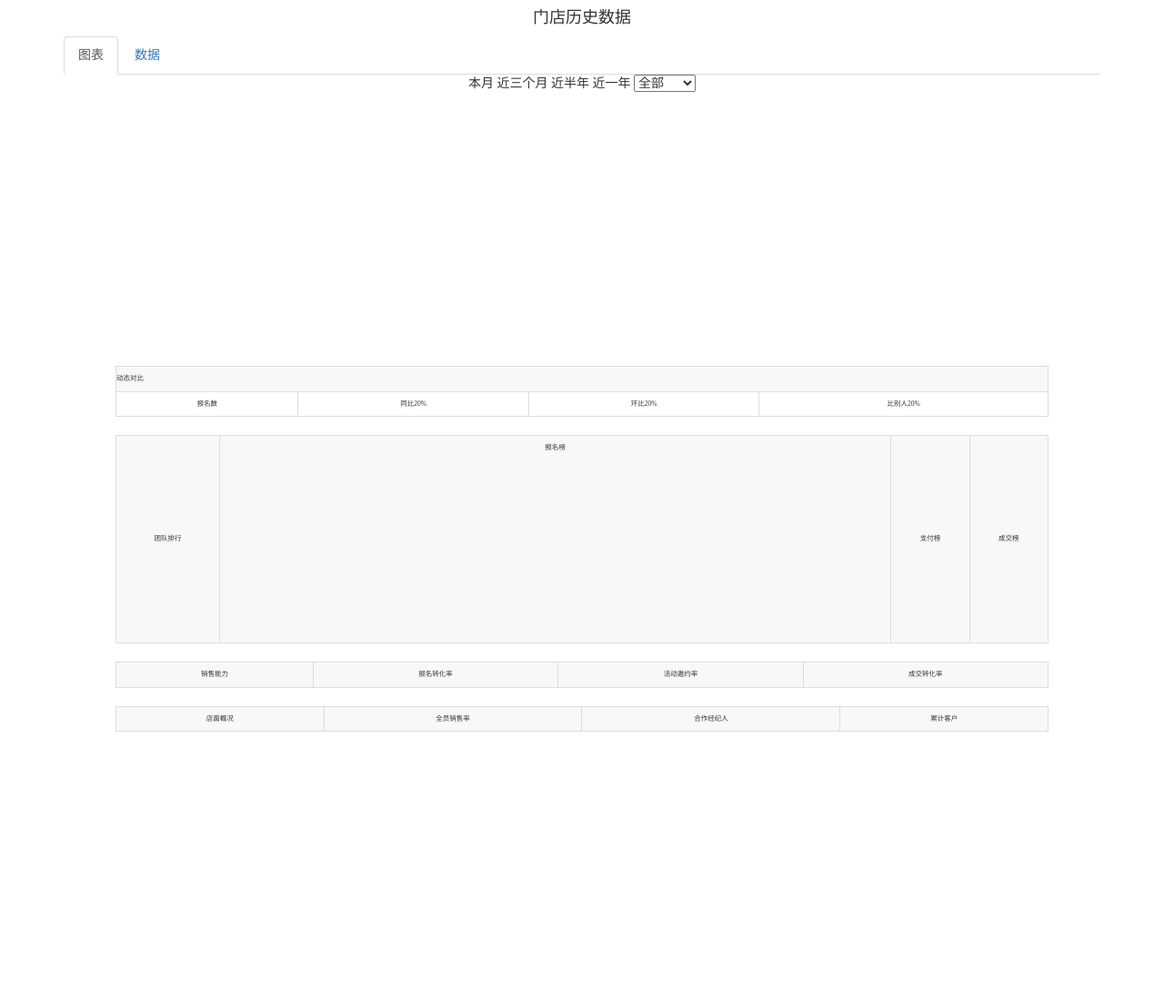
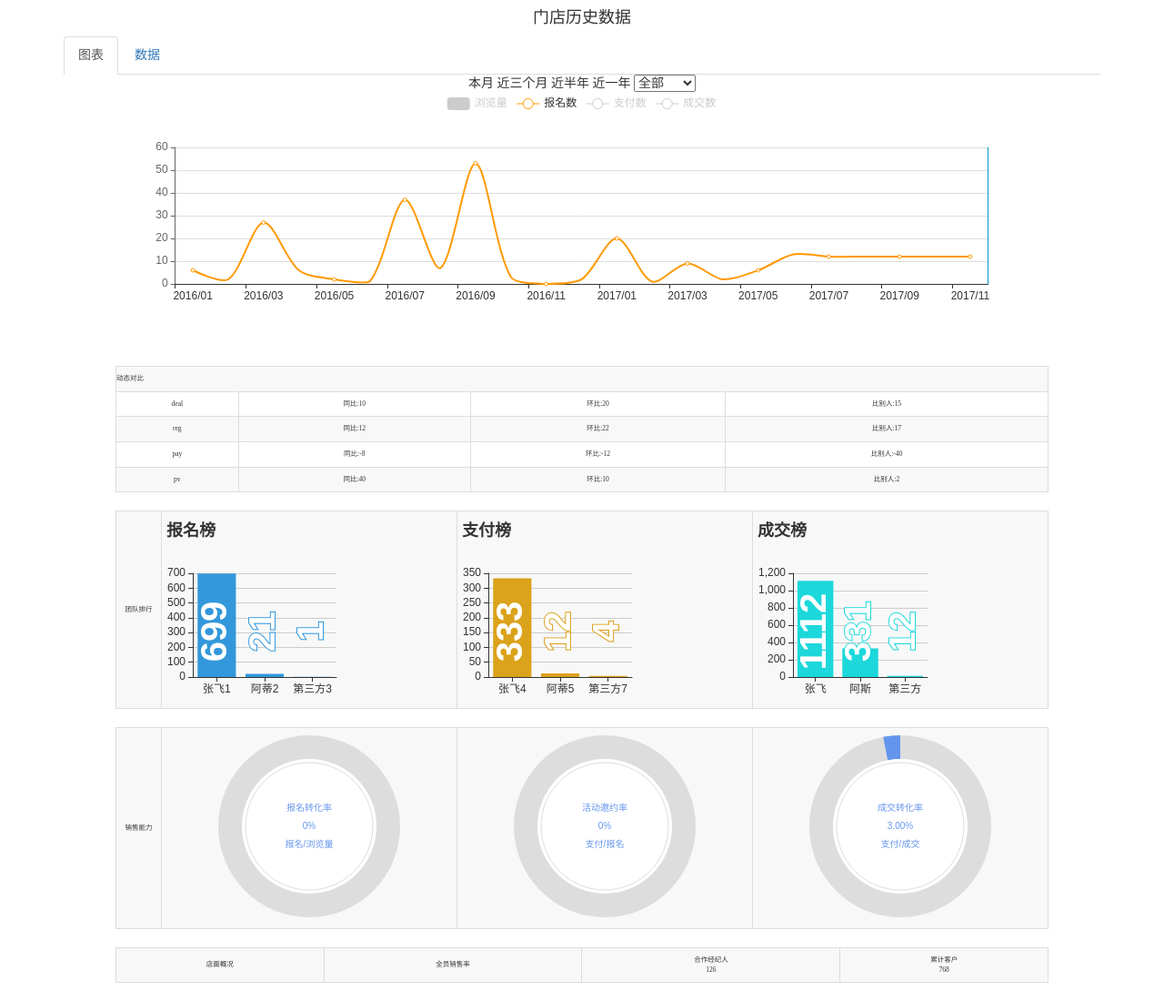
Before and after one commit to qingaoti/Trainer, a website: page HTMLtest/ActEcharts.html in a window 1280 px wide. Shown: the whole page at 91% size. Before the commit the page ends 824 px from the top, so only its background shows below. Drawn offline with nearby package versions, Linux system fonts and the light colour scheme.

Commit message:
提交测试代码

```diff
--- a/HTMLtest/ActEcharts.html
+++ b/HTMLtest/ActEcharts.html
@@ -9,6 +9,7 @@
     <script type="text/javascript" src="./echartwrapper.js"></script>
     <script type="text/javascript" src="./historyReport.js"></script>
     <script type="text/javascript" src="./teamEchart.js"></script>
+    <script type="text/javascript" src="./canvas.js"></script>
 
     <!-- 最新的 Bootstrap 核心 JavaScript 文件 -->
     <script src="https://cdn.bootcss.com/bootstrap/3.3.7/js/bootstrap.min.js"></script>
@@ -81,6 +82,12 @@
         var zoomSize = 6;  // zoom 空间设置
         var _his; //图表
         var _teamReg; // 报名排行
+        var _teamPay; //支付排行
+        var _teamDeal; //成交排行
+        var _regRatio; //报名转化率
+        var _payRatio; // 活动邀约率
+        var _dealRatio; //成交转化率
+
         var _search = {
             startDate:moment().startOf('month').format("YYYY/MM/DD"),
             endDate:moment().format("YYYY/MM/DD"),
@@ -105,9 +112,16 @@
                     initEvent(data.keys);
                     return data.keys;
                 });
-            }).then(function(_monthLen){
+            }).then(function(){
                 _his = new hisChart(_data,'history','historyData');
-                _teamReg = new teamChart('reg');
+                _teamReg = new teamChart('reg','报名榜');
+                _teamPay = new teamChart('pay','支付榜');
+                _teamDeal = new teamChart('deal','成交榜');
+
+                _regRatio = new canvas('regRatio',"报名转化率","报名/浏览量");
+                _payRatio = new canvas('payRatio',"活动邀约率","支付/报名");
+                _dealRatio = new canvas('dealRatio',"成交转化率","支付/成交");
+
                 _his.paint();
                 renderInfo();
 
@@ -267,13 +281,9 @@
                     return;
                 }
                 return response.json().then(function(data){
-                    $("#reg").empty();
-                    $("#pay").empty();
-                    $("#deal").empty();
-                    _teamReg.setOption();
-//                    $("#reg").append(JSON.stringify(data.reg));
-                    $("#pay").append(JSON.stringify(data.pay));
-                    $("#deal").append(JSON.stringify(data.deal));
+                    _teamReg.setData(data.reg);
+                    _teamPay.setData(data.pay);
+                    _teamDeal.setData(data.deal);
                 });
             }).catch(function(err){
                 console.log("Fetch错误:"+err);
@@ -299,12 +309,14 @@
             var payRatio = (reg/pay).toFixed(2);
             var dealRatio = (pay/deal).toFixed(2);
 
-            $("#regRatio").empty();
-            $("#payRatio").empty();
-            $("#dealRatio").empty();
-            $("#regRatio").append(JSON.stringify(regRatio));
-            $("#payRatio").append(JSON.stringify(payRatio));
-            $("#dealRatio").append(JSON.stringify(dealRatio));
+            console.log(regRatio+"d:"+payRatio+"sd"+dealRatio);
+//            $("#regRatio").empty();
+//            $("#payRatio").empty();
+//            $("#dealRatio").empty();
+
+            _regRatio.setData(regRatio);
+            _payRatio.setData(payRatio);
+            _dealRatio.setData(dealRatio);
 
             console.log("pv:"+pv+ ",reg:"+reg+",pay:"+pay+",deal:"+deal);
         }
@@ -369,14 +381,21 @@
                 <table>
                     <tr>
                         <td>团队排行</td>
-                        <td>报名榜<div id="reg" style="width :200px;height:200px;"></div></td>
-                        <td>支付榜<div id="pay"></div></td>
-                        <td>成交榜<div id="deal"></div></td>
+                        <td><div id="reg" style="width :200px;height:200px;"></div></td>
+                        <td><div id="pay" style="width :200px;height:200px;"></div></td>
+                        <td><div id="deal" style="width :200px;height:200px;"></div></td>
                     </tr>
                 </table>
 
                 <table>
-                    <tr><td>销售能力</td><td>报名转化率<div id="regRatio"></div></td><td>活动邀约率<div id="payRatio"></div></td><td>成交转化率<div id="dealRatio"></div></td></tr>
+                    <tr>
+                        <td>销售能力</td>
+                        <td>
+                            <canvas id="regRatio" style="width :200px;height:200px;" >您的浏览器不支持canvas！</canvas>
+                        </td>
+                        <td><canvas id="payRatio" style="width :200px;height:200px;"></canvas></td>
+                        <td><canvas id="dealRatio" style="width :200px;height:200px;"></canvas></td>
+                    </tr>
                 </table>
 
                 <table>
--- /dev/null
+++ b/HTMLtest/canvas.js
@@ -0,0 +1,100 @@
+var canvas = (function () {
+
+    //x,y 坐标,radius 半径,process 百分比,backColor 中心颜色, proColor 进度颜色, fontColor 中心文字颜色
+    var opt =  {
+        x:100,
+        y:100,
+        radius:100,
+        process:0,
+        backColor:'#ddd',
+        proColor: '#6495ED',
+        fontColor:'#6495ED'
+    };
+
+    function drowProcess(canvasId,title,memo,data){
+        if(data){
+            opt.process = data;
+        }
+        var canvas = document.getElementById(canvasId);
+        canvas.width = 200;
+        canvas.height = 200;
+
+        if (canvas.getContext) {
+            var cts = canvas.getContext('2d');
+        }else{
+            return;
+        }
+
+        cts.beginPath();
+        // 坐标移动到圆心
+        cts.moveTo(opt.x,opt.y);
+        // 画圆,圆心是24,24,半径24,从角度0开始,画到2PI结束,最后一个参数是方向顺时针还是逆时针
+        cts.arc(opt.x,opt.y, opt.radius, 0, Math.PI * 2, false);
+        cts.closePath();
+        // 填充颜色
+        cts.fillStyle = opt.backColor;
+        cts.fill();
+
+        cts.beginPath();
+        // 画扇形的时候这步很重要,画笔不在圆心画出来的不是扇形
+        cts.moveTo(opt.x,opt.y);
+        // 跟上面的圆唯一的区别在这里,不画满圆,画个扇形
+        cts.arc(opt.x,opt.y, opt.radius, Math.PI * 1.5, Math.PI * 1.5 -  Math.PI * 2 * opt.process / 100, true);
+        cts.closePath();
+        cts.fillStyle = opt.proColor;
+        cts.fill();
+
+        //填充背景白色
+        cts.beginPath();
+        cts.moveTo(opt.x,opt.y);
+        cts.arc(opt.x,opt.y, opt.radius - (opt.radius * 0.26), 0, Math.PI * 2, true);
+        cts.closePath();
+        cts.fillStyle = 'rgba(255,255,255,1)';
+        cts.fill();
+
+        // 画一条线
+        cts.beginPath();
+        cts.arc(opt.x,opt.y, opt.radius-(opt.radius*0.30), 0, Math.PI * 2, true);
+        cts.closePath();
+        // 与画实心圆的区别,fill是填充,stroke是画线
+        cts.strokeStyle = opt.backColor;
+        cts.stroke();
+
+        //在中间写字
+        // cts.font = "bold 9pt Arial";
+        cts.fillStyle = opt.fontColor;
+        cts.textAlign = 'center';
+        cts.textBaseline = 'middle';
+        cts.moveTo(opt.x,opt.y);
+        cts.fillText(opt.process+"%", opt.x,opt.y);
+        cts.fillText(title, opt.x, opt.y-20);
+        cts.fillText(memo, opt.x, opt.y+20);
+    }
+
+    function canvas(canvasId,title,memo) {
+        drowProcess(canvasId,title,memo);
+        opt.canvasId = canvasId;
+        opt.title = title;
+        opt.memo = memo;
+        this.opt = opt;
+    }
+
+    canvas.prototype.setData = function (data) {
+        debugger;
+        drowProcess(this.opt.canvasId,this.opt.title,this.opt.memo,data);
+
+        var t;
+        var bfb = this.opt.process;
+        var timefunction = function () {
+            if(bfb >= data){
+                clearTimeout(t);
+                bfb =0;
+                return;
+            }
+            bfb += 1;
+        };
+        t = setTimeout(timefunction,5);
+    };
+
+    return canvas;
+})();
--- a/HTMLtest/data/TeamData.json
+++ b/HTMLtest/data/TeamData.json
@@ -1,44 +1,14 @@
 {
-  "deal": [
-    {
-      "name":"张杰",
-      "val":120
-    },
-    {
-      "name":"夏奈",
-      "val":12
-    },
-    {
-      "name":"都是",
-      "val":9
-    }
-  ],
-  "reg": [
-    {
-      "name":"创博",
-      "val":120
-    },
-    {
-      "name":"个地方",
-      "val":12
-    },
-    {
-      "name":"跟你说",
-      "val":9
-    }
-  ],
-  "pay": [
-    {
-      "name":"开发",
-      "val":120
-    },
-    {
-      "name":"麻烦",
-      "val":12
-    },
-    {
-      "name":"南侧为",
-      "val":9
-    }
-  ]
+  "deal": {
+    "sale":["张飞","阿斯","第三方"],
+    "val":[1112,331,12]
+  },
+  "reg": {
+    "sale":["张飞1","阿蒂2","第三方3"],
+    "val":[699,21,1]
+  },
+  "pay": {
+    "sale":["张飞4","阿蒂5","第三方7"],
+    "val":[333,12,4]
+  }
 }
--- a/HTMLtest/teamEchart.js
+++ b/HTMLtest/teamEchart.js
@@ -2,7 +2,7 @@ var teamChart = (function () {
 
     var opt =  {
         title: {
-            text:'报名榜'
+            text:''
         },
         color: ['#3398DB'],
         tooltip : {
@@ -20,9 +20,9 @@ var teamChart = (function () {
         xAxis : [
             {
                 type : 'category',
-                data : ['李明源', '费翔', '王玉玉'],
+                data : [],
                 axisLabel:{
-                    textStyle:{ fontSize:20}
+                    textStyle:{ fontSize:12}
                 },
                 axisTick: {
                     alignWithLabel: true
@@ -39,7 +39,7 @@ var teamChart = (function () {
                 name:'直接访问',
                 type:'bar',
                 barWidth: '80%',
-                data:[ 1000, 100, 21]
+                data:[]
             }
         ],
         label: {
@@ -61,13 +61,33 @@ var teamChart = (function () {
 	function chart(chartId,title) {
         this.chart = echarts.init(document.getElementById(chartId));
         opt.title.text = title;
+        if(chartId === "reg"){
+            opt.color = ['#3398DB'];
+		}else if (chartId === "pay"){
+            opt.color = ['#dba21b'];
+		}else if(chartId === "deal"){
+            opt.color = ['#1cd8db'];
+		}
         this.chart.setOption(opt);
-        return this.chart;
 	}
 
-    chart.prototype.setData(data){
-		this.chart
-	}
+    chart.prototype.setData = function (data) {
+        var obj = {
+            xAxis:[
+                {
+                    data: []
+                }
+            ],
+            series:[
+                {
+                    data: []
+                }
+            ]
+        };
+        obj.xAxis[0].data = data.sale;
+        obj.series[0].data = data.val;
+        this.chart.setOption(obj);
+    };
 
 	return chart;
 })();
```
Also changed, not shown: HTMLtest/demo/canvas.js (added, +71 -0 lines), HTMLtest/demo/百分比.html (added, +98 -0 lines), HTMLtest/helloEchart.html (+58 -1 lines).
